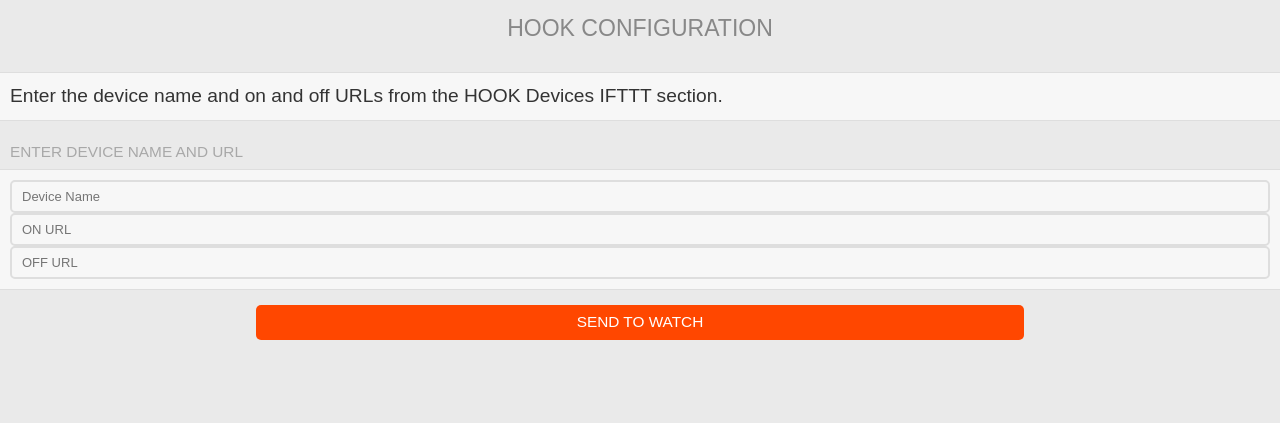
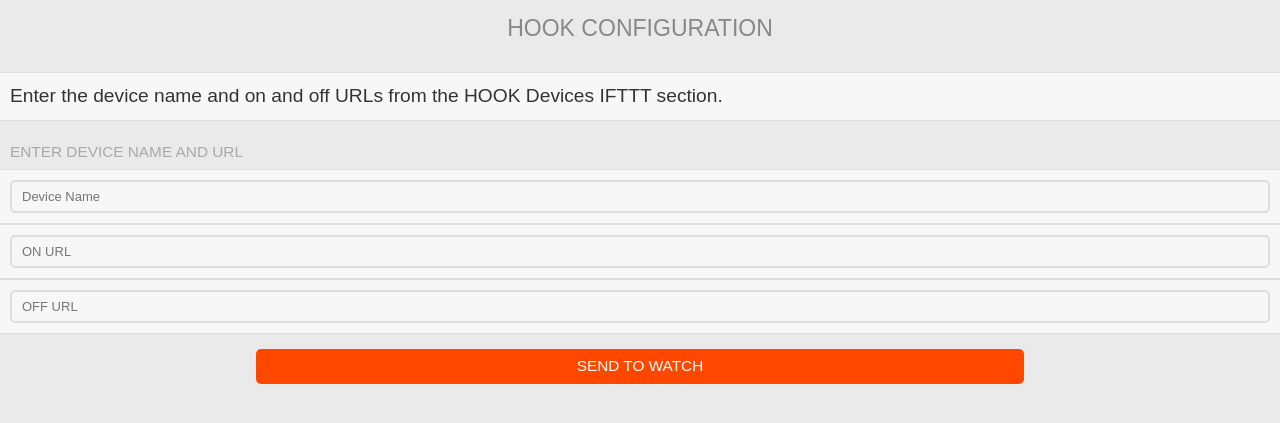
Before and after one commit to yaoyuyang/yaoyuyang.github.io, a Jekyll site: the page hook/config/index.html, which Jekyll copies as it is, in a window 1280 px wide. Shown: the top 423 px of the page. Built offline with Jekyll 4.4.1, drawn with Linux system fonts in a browser that asks for light colours.

Commit message:
update config page input

```diff
--- a/hook/config/index.html
+++ b/hook/config/index.html
@@ -35,9 +35,17 @@
           <div class="item-input-wrapper">
             <input type="text" class="item-input" id="input_device_name" placeholder="Device Name">
           </div>
+        </label>
+      </div>
+      <div class="item-container-content">
+        <label class="item">
           <div class="item-input-wrapper">
             <input type="text" class="item-input" id="input_on_url" placeholder="ON URL">
           </div>
+        </label>
+      </div>
+      <div class="item-container-content">
+        <label class="item">
           <div class="item-input-wrapper">
             <input type="text" class="item-input" id="input_off_url" placeholder="OFF URL">
           </div>
```
Also changed, not shown: 1 other file.
